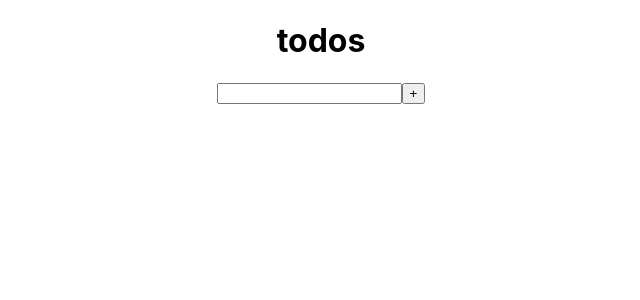
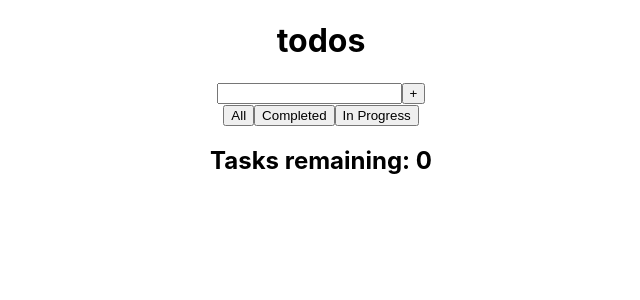
Before and after one commit to katieloesch/react-todo-app, a React (Create React App) app: page / in a window 1280 px wide. Shown: the top 300 px of the page, without its empty margins (319-959 px from the left). Built offline with nearby package versions, Linux system fonts and the light colour scheme.

Commit message:
move todo item to separate component, add filters

```diff
--- /dev/null
+++ b/src/components/Todo.js
@@ -0,0 +1,36 @@
+import React, { useRef } from 'react'
+
+const Todo = (props) => {
+    const {todo, updateTodo, removeTodo, completeTodo} = props
+
+    const inputRef = useRef(true)
+
+    const focusTextarea = () => {
+      inputRef.current.disabled = false;
+      inputRef.current.focus();
+    }
+
+    const saveChanges = (id, value, e) => {
+      if (e.which === 13) { // Enter key pressed
+        updateTodo({id, item:value});
+        inputRef.current.disabled = true;
+      }
+    }
+
+  return (
+    <li key={todo.id} className='todo-card'>
+        <textarea ref={inputRef} disabled={inputRef} defaultValue={todo.item} onKeyPress={(e) => saveChanges(todo.id, inputRef.current.value, e) }/>
+        <div className='btns-todo-card'>
+            <button onClick={() => completeTodo(todo.id)}>Complete</button>
+            <button onClick={focusTextarea}>Edit</button>
+            <button onClick={() => removeTodo(todo.id)}>X</button>
+        </div>
+        <div>
+            {todo.completed && <span className='todo-status'>done</span>}
+        </div>
+
+    </li>
+  )
+}
+
+export default Todo
--- /dev/null
+++ b/src/components/TodoList.js
@@ -0,0 +1,90 @@
+import { connect } from 'react-redux'
+import React, { useState } from 'react'
+import { addTodo, completeTodo, removeTodo, updateTodo } from '../redux/reducer'
+import Todo from './Todo'
+
+const mapStateToProps = (state) => {
+    return {
+      todos: state
+    }
+  }
+
+  const mapDispatchToProps = (dispatch) => {
+    return {
+      addTodo: (obj) => dispatch(addTodo(obj)),
+      removeTodo: (id) => dispatch(removeTodo(id)),
+      updateTodo: (obj) => dispatch(updateTodo(obj)),
+      completeTodo: (id) => dispatch(completeTodo(id))
+    }
+  }
+
+const TodoList = (props) => {
+    const [filter, setFilter] = useState('in-progress')
+
+  return (
+    <div className='todo-list'>
+        <div className='filters'>
+            <button onClick={() => setFilter('all')}>All</button>
+            <button onClick={() => setFilter('completed')}>Completed</button>
+            <button onClick={() => setFilter('in-progress')}>In Progress</button>
+        </div>
+
+        <div>
+            <h2>Tasks remaining: {props.todos.filter(todo => !todo.completed).length} </h2>
+        </div>
+
+        <ul>
+            { /** Filter: in-progress -> only show todos that are NOT completed **/
+                (props.todos.length > 0 && filter === 'in-progress') ?
+                    props.todos.map(todo => {
+                        return (
+                            !todo.completed && <Todo
+                                key={todo.id}
+                                todo={todo}
+                                removeTodo={props.removeTodo}
+                                updateTodo={props.updateTodo}
+                                completeTodo={props.completeTodo}
+                            />
+                        )
+                    })
+                    : null
+            }
+
+            { /** Filter: completed -> only show todos that ARE completed **/
+                (props.todos.length > 0 && filter === 'completed') ?
+                    props.todos.map(todo => {
+                        return (
+                            todo.completed && <Todo
+                                key={todo.id}
+                                todo={todo}
+                                removeTodo={props.removeTodo}
+                                updateTodo={props.updateTodo}
+                                completeTodo={props.completeTodo}
+                            />
+                        )
+                    })
+                    : null
+            }
+
+            { /** Filter: all -> show completed todos AND todos in progress **/
+                (props.todos.length > 0 && filter === 'all') ?
+                props.todos.map(todo => {
+                    return (
+                        <Todo
+                            key={todo.id}
+                            todo={todo}
+                            removeTodo={props.removeTodo}
+                            updateTodo={props.updateTodo}
+                            completeTodo={props.completeTodo}
+                        />
+                    )
+                })
+                : null
+            }
+        </ul>
+
+    </div>
+  )
+}
+
+export default connect(mapStateToProps, mapDispatchToProps)(TodoList)
--- a/src/components/Todos.js
+++ b/src/components/Todos.js
@@ -1,6 +1,7 @@
 import React, { useRef, useState } from 'react'
 import { connect } from 'react-redux'
-import { addTodo, removeTodo, updateTodo } from '../redux/reducer'
+import { addTodo, completeTodo, removeTodo, updateTodo } from '../redux/reducer'
+import TodoList from './TodoList'
 
 const mapStateToProps = (state) => {
   return {
@@ -12,32 +13,19 @@ const mapDispatchToProps = (dispatch) => {
   return {
     addTodo: (obj) => dispatch(addTodo(obj)),
     removeTodo: (id) => dispatch(removeTodo(id)),
-    updateTodo: (obj) => dispatch(updateTodo(obj))
+    updateTodo: (obj) => dispatch(updateTodo(obj)),
+    completeTodo: (id) => dispatch(completeTodo(id))
   }
 }
 
 const Todos = (props) => {
 
     const [todo, setTodo] = useState('')
-    const inputRef = useRef(true)
-
-    const focusTextarea = () => {
-      inputRef.current.disabled = false;
-      inputRef.current.focus();
-    }
-
-    const saveChanges = (id, value, e) => {
-      if (e.which === 13) { // Enter key pressed
-        props.updateTodo({id, item:value});
-        inputRef.current.disabled = true;
-      }
-    }
-
 
     const handleInputChange = (e) => {
         setTodo(e.target.value)
     }
-    console.log(props)
+    // console.log(props)
   return (
     <div className='todos'>
         <h1>todos</h1>
@@ -57,17 +45,7 @@ const Todos = (props) => {
 
 
         <div>
-            <ul>
-              {
-                props.todos.map((todo) => {
-                  return <li key={todo.id}>
-                            <textarea ref={inputRef} disabled={inputRef} defaultValue={todo.item} onKeyPress={(e) => saveChanges(todo.id, inputRef.current.value, e) }/>
-                            <button onClick={focusTextarea}>Edit</button>
-                            <button onClick={() => props.removeTodo(todo.id)}>X</button>
-                          </li>
-                })
-              }
-            </ul>
+            <TodoList />
         </div>
     </div>
   )
--- a/src/redux/reducer.js
+++ b/src/redux/reducer.js
@@ -24,8 +24,20 @@ const addToReducer = createSlice({
                     return todo
                 }
             })
+        },
+        completeTodo: (state, action) => {
+            return state.map(todo => {
+                if (todo.id === action.payload) {
+                    return {
+                        ...todo,
+                        completed: true
+                    }
+                } else {
+                    return todo
+                }
+            })
         }
 }})
 
-export const { addTodo, removeTodo, updateTodo } = addToReducer.actions
+export const { addTodo, removeTodo, updateTodo, completeTodo } = addToReducer.actions
 export const reducer = addToReducer.reducer
```
